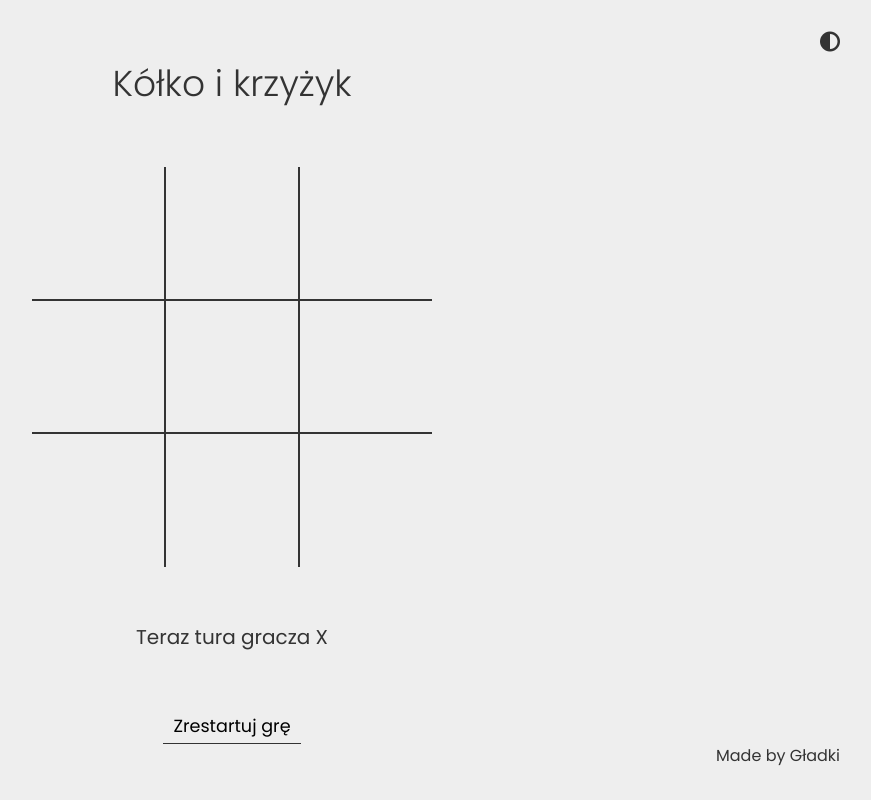
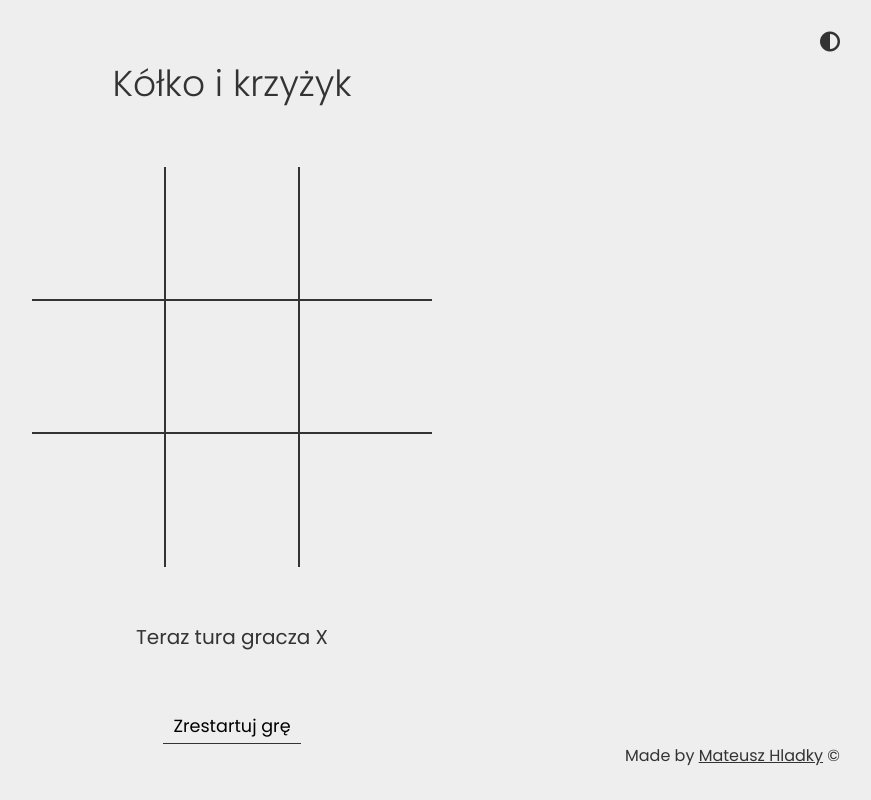
Before and after one commit to matibox/tic-tac-toe, a website: page index.html in a window 1280 px wide. Shown: the whole page, without its empty margins (408-1279 px from the left). Drawn offline with Linux system fonts and the light colour scheme.

Commit message:
Changed some details

```diff
--- a/index.html
+++ b/index.html
@@ -26,7 +26,7 @@
     </div>
     <p class="current-move">Teraz tura gracza X</p>
     <button class="restart-btn">Zrestartuj grę</button>
-    <p class="credits">Made by Gładki</p>
+    <p class="credits">Made by <a href="https://github.com/matibox/" target="_blank">Mateusz Hladky</a> ©</p>
 
     <!-- Scripts -->
     <script src="./script.js"></script>
--- a/style.css
+++ b/style.css
@@ -4,6 +4,10 @@
     margin: 0;
     padding: 0;
     box-sizing: border-box;
+}
+
+a {
+    color: inherit;
 }
 
 body {
```
